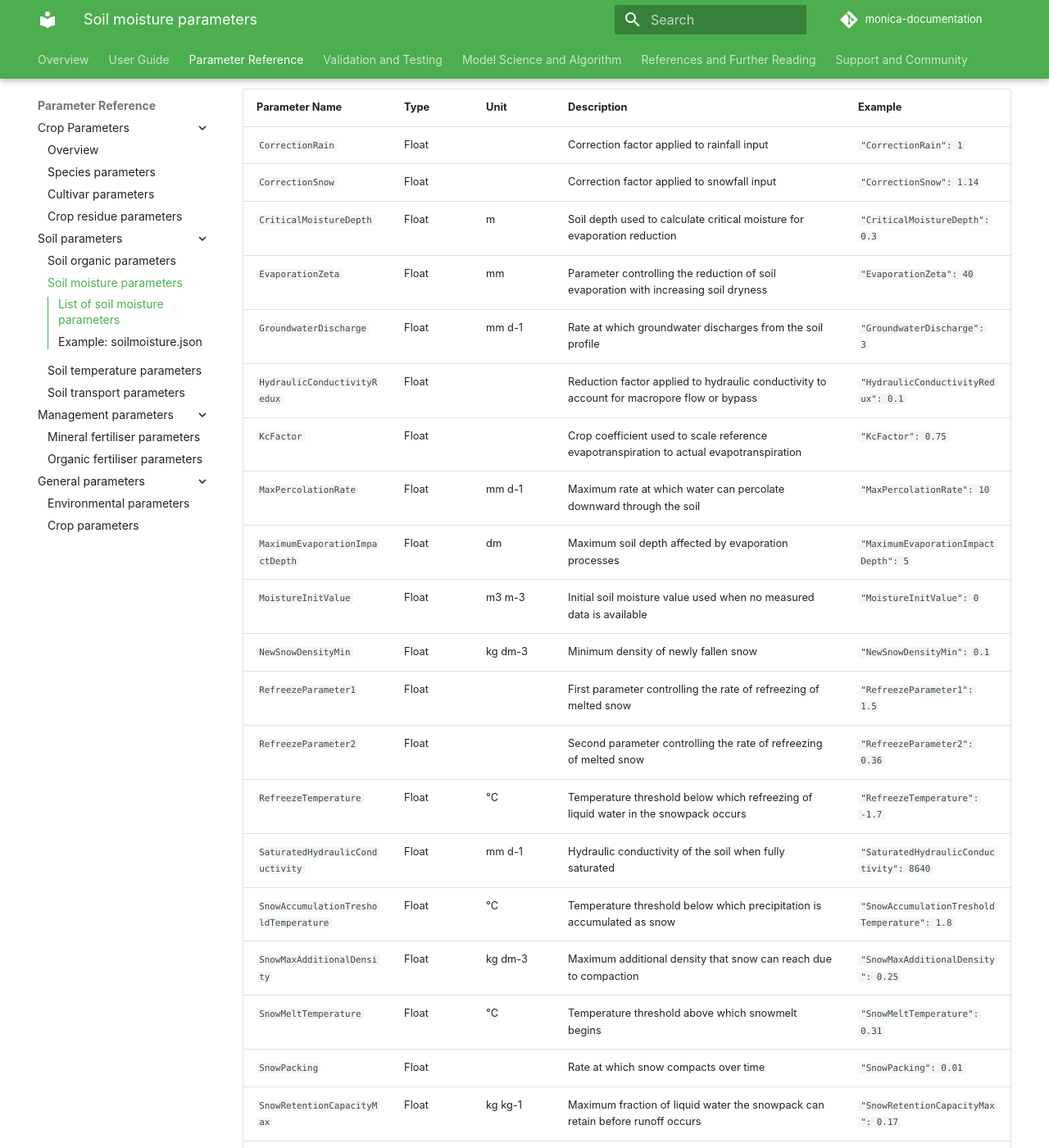
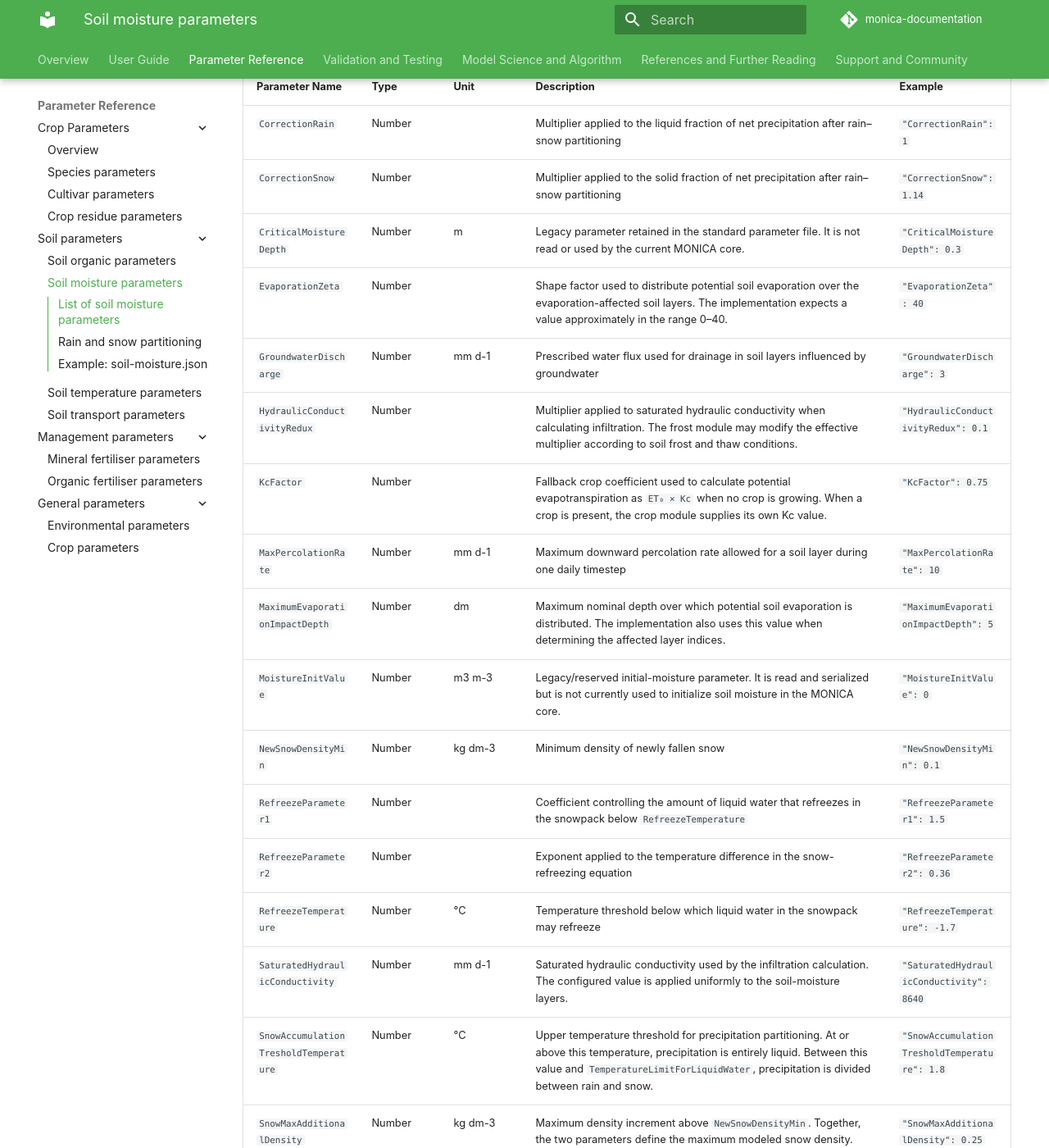
Before and after one commit to zalf-rpm/monica-documentation, an MkDocs documentation site: the page built from docs/parameters/soil_parameters/soil_moisture_parameters.md, in a window 1280 px wide and 1400 px high, scrolled down 313 px. Shown: the whole window at 82% size. Built offline with MkDocs 1.6.1 and Material for MkDocs 9.7.7, drawn with Linux system fonts in a browser that asks for light colours; comment, search, counter and statistics services are not loaded; some of the changed text lies outside the part shown.

Commit message:
Update soil moisture parameters

````diff
--- a/docs/parameters/soil_parameters/soil_moisture_parameters.md
+++ b/docs/parameters/soil_parameters/soil_moisture_parameters.md
@@ -1,45 +1,57 @@
 # Soil Moisture Parameters
 
-This section provides an overview of the key-value pairs in the `UserSoilMoistureParameters` JSON file used by MONICA. These parameters control how water movement, evaporation, snow dynamics, and hydraulic conductivity are simulated in the soil.
+This section documents the parameters in MONICA's `general/soil-moisture.json` file. They control infiltration, percolation, groundwater discharge, soil evaporation, precipitation partitioning, and snowpack processes.
 
 ---
 
 ## List of soil moisture parameters
 
-| Parameter Name                        | Type    | Unit     | Description                                                                                      | Example                                          |
-|---------------------------------------|---------|----------|--------------------------------------------------------------------------------------------------|--------------------------------------------------|
-| `CorrectionRain`                      | Float   |          | Correction factor applied to rainfall input                                                      | `"CorrectionRain": 1`                            |
-| `CorrectionSnow`                      | Float   |          | Correction factor applied to snowfall input                                                      | `"CorrectionSnow": 1.14`                         |
-| `CriticalMoistureDepth`               | Float   | m        | Soil depth used to calculate critical moisture for evaporation reduction                         | `"CriticalMoistureDepth": 0.3`                   |
-| `EvaporationZeta`                     | Float   | mm       | Parameter controlling the reduction of soil evaporation with increasing soil dryness             | `"EvaporationZeta": 40`                          |
-| `GroundwaterDischarge`                | Float   | mm d-1   | Rate at which groundwater discharges from the soil profile                                       | `"GroundwaterDischarge": 3`                      |
-| `HydraulicConductivityRedux`          | Float   |          | Reduction factor applied to hydraulic conductivity to account for macropore flow or bypass       | `"HydraulicConductivityRedux": 0.1`              |
-| `KcFactor`                            | Float   |          | Crop coefficient used to scale reference evapotranspiration to actual evapotranspiration         | `"KcFactor": 0.75`                               |
-| `MaxPercolationRate`                  | Float   | mm d-1   | Maximum rate at which water can percolate downward through the soil                              | `"MaxPercolationRate": 10`                       |
-| `MaximumEvaporationImpactDepth`       | Float   | dm       | Maximum soil depth affected by evaporation processes                                             | `"MaximumEvaporationImpactDepth": 5`             |
-| `MoistureInitValue`                   | Float   | m3 m-3   | Initial soil moisture value used when no measured data is available                              | `"MoistureInitValue": 0`                         |
-| `NewSnowDensityMin`                   | Float   | kg dm-3  | Minimum density of newly fallen snow                                                             | `"NewSnowDensityMin": 0.1`                       |
-| `RefreezeParameter1`                  | Float   |          | First parameter controlling the rate of refreezing of melted snow                               | `"RefreezeParameter1": 1.5`                      |
-| `RefreezeParameter2`                  | Float   |          | Second parameter controlling the rate of refreezing of melted snow                              | `"RefreezeParameter2": 0.36`                     |
-| `RefreezeTemperature`                 | Float   | °C       | Temperature threshold below which refreezing of liquid water in the snowpack occurs             | `"RefreezeTemperature": -1.7`                    |
-| `SaturatedHydraulicConductivity`      | Float   | mm d-1   | Hydraulic conductivity of the soil when fully saturated                                         | `"SaturatedHydraulicConductivity": 8640`         |
-| `SnowAccumulationTresholdTemperature` | Float   | °C       | Temperature threshold below which precipitation is accumulated as snow                          | `"SnowAccumulationTresholdTemperature": 1.8`     |
-| `SnowMaxAdditionalDensity`            | Float   | kg dm-3  | Maximum additional density that snow can reach due to compaction                                | `"SnowMaxAdditionalDensity": 0.25`               |
-| `SnowMeltTemperature`                 | Float   | °C       | Temperature threshold above which snowmelt begins                                               | `"SnowMeltTemperature": 0.31`                    |
-| `SnowPacking`                         | Float   |          | Rate at which snow compacts over time                                                           | `"SnowPacking": 0.01`                            |
-| `SnowRetentionCapacityMax`            | Float   | kg kg-1  | Maximum fraction of liquid water the snowpack can retain before runoff occurs                   | `"SnowRetentionCapacityMax": 0.17`               |
-| `SnowRetentionCapacityMin`            | Float   | kg kg-1  | Minimum fraction of liquid water retained in the snowpack                                       | `"SnowRetentionCapacityMin": 0.05`               |
-| `SurfaceRoughness`                    | Float   | m        | Surface roughness length used in aerodynamic resistance calculations for evaporation            | `"SurfaceRoughness": 0.02`                       |
-| `TemperatureLimitForLiquidWater`      | Float   | °C       | Temperature below which all water in the snowpack is considered frozen                          | `"TemperatureLimitForLiquidWater": -3`           |
-| `XSACriticalSoilMoisture`             | Float   | m3 m-3   | Critical soil moisture threshold used in the excess water and surface runoff calculation        | `"XSACriticalSoilMoisture": 0.1`                 |
-| `type`                                | String  |          | Declares that this JSON defines soil moisture parameters                                        | `"type": "UserSoilMoistureParameters"`           |
+| Parameter Name                        | Type   | Unit    | Description                                                                                                                                                                                                                          | Example                                      |
+|---------------------------------------|--------|---------|--------------------------------------------------------------------------------------------------------------------------------------------------------------------------------------------------------------------------------------|----------------------------------------------|
+| `CorrectionRain`                      | Number |         | Multiplier applied to the liquid fraction of net precipitation after rain–snow partitioning                                                                                                                                          | `"CorrectionRain": 1`                        |
+| `CorrectionSnow`                      | Number |         | Multiplier applied to the solid fraction of net precipitation after rain–snow partitioning                                                                                                                                           | `"CorrectionSnow": 1.14`                     |
+| `CriticalMoistureDepth`               | Number | m       | Legacy parameter retained in the standard parameter file. It is not read or used by the current MONICA core.                                                                                                                         | `"CriticalMoistureDepth": 0.3`               |
+| `EvaporationZeta`                     | Number |         | Shape factor used to distribute potential soil evaporation over the evaporation-affected soil layers. The implementation expects a value approximately in the range 0–40.                                                            | `"EvaporationZeta": 40`                      |
+| `GroundwaterDischarge`                | Number | mm d-1  | Prescribed water flux used for drainage in soil layers influenced by groundwater                                                                                                                                                     | `"GroundwaterDischarge": 3`                  |
+| `HydraulicConductivityRedux`          | Number |         | Multiplier applied to saturated hydraulic conductivity when calculating infiltration. The frost module may modify the effective multiplier according to soil frost and thaw conditions.                                              | `"HydraulicConductivityRedux": 0.1`          |
+| `KcFactor`                            | Number |         | Fallback crop coefficient used to calculate potential evapotranspiration as `ET₀ × Kc` when no crop is growing. When a crop is present, the crop module supplies its own Kc value.                                                   | `"KcFactor": 0.75`                           |
+| `MaxPercolationRate`                  | Number | mm d-1  | Maximum downward percolation rate allowed for a soil layer during one daily timestep                                                                                                                                                 | `"MaxPercolationRate": 10`                   |
+| `MaximumEvaporationImpactDepth`       | Number | dm      | Maximum nominal depth over which potential soil evaporation is distributed. The implementation also uses this value when determining the affected layer indices.                                                                     | `"MaximumEvaporationImpactDepth": 5`         |
+| `MoistureInitValue`                   | Number | m3 m-3  | Legacy/reserved initial-moisture parameter. It is read and serialized but is not currently used to initialize soil moisture in the MONICA core.                                                                                      | `"MoistureInitValue": 0`                     |
+| `NewSnowDensityMin`                   | Number | kg dm-3 | Minimum density of newly fallen snow                                                                                                                                                                                                 | `"NewSnowDensityMin": 0.1`                   |
+| `RefreezeParameter1`                  | Number |         | Coefficient controlling the amount of liquid water that refreezes in the snowpack below `RefreezeTemperature`                                                                                                                        | `"RefreezeParameter1": 1.5`                  |
+| `RefreezeParameter2`                  | Number |         | Exponent applied to the temperature difference in the snow-refreezing equation                                                                                                                                                       | `"RefreezeParameter2": 0.36`                 |
+| `RefreezeTemperature`                 | Number | °C      | Temperature threshold below which liquid water in the snowpack may refreeze                                                                                                                                                          | `"RefreezeTemperature": -1.7`                |
+| `SaturatedHydraulicConductivity`      | Number | mm d-1  | Saturated hydraulic conductivity used by the infiltration calculation. The configured value is applied uniformly to the soil-moisture layers.                                                                                        | `"SaturatedHydraulicConductivity": 8640`     |
+| `SnowAccumulationTresholdTemperature` | Number | °C      | Upper temperature threshold for precipitation partitioning. At or above this temperature, precipitation is entirely liquid. Between this value and `TemperatureLimitForLiquidWater`, precipitation is divided between rain and snow. | `"SnowAccumulationTresholdTemperature": 1.8` |
+| `SnowMaxAdditionalDensity`            | Number | kg dm-3 | Maximum density increment above `NewSnowDensityMin`. Together, the two parameters define the maximum modeled snow density.                                                                                                           | `"SnowMaxAdditionalDensity": 0.25`           |
+| `SnowMeltTemperature`                 | Number | °C      | Base temperature above which snowmelt can occur                                                                                                                                                                                      | `"SnowMeltTemperature": 0.31`                |
+| `SnowPacking`                         | Number |         | Fractional increase used when calculating daily compaction of the existing snowpack                                                                                                                                                  | `"SnowPacking": 0.01`                        |
+| `SnowRetentionCapacityMax`            | Number | kg kg-1 | Maximum fraction of snow water equivalent that the snowpack can retain as liquid water. Liquid water above the retention capacity is released from the snowpack.                                                                     | `"SnowRetentionCapacityMax": 0.17`           |
+| `SnowRetentionCapacityMin`            | Number | kg kg-1 | Minimum fraction of snow water equivalent that the snowpack can retain as liquid water                                                                                                                                               | `"SnowRetentionCapacityMin": 0.05`           |
+| `SurfaceRoughness`                    | Number | m       | Average amplitude of surface micro-elevations. It affects temporary surface-water storage and surface-runoff calculations.                                                                                                           | `"SurfaceRoughness": 0.02`                   |
+| `TemperatureLimitForLiquidWater`      | Number | °C      | Lower temperature threshold for precipitation partitioning. At or below this temperature, incoming precipitation is entirely snow.                                                                                                   | `"TemperatureLimitForLiquidWater": -3`       |
+| `XSACriticalSoilMoisture`             | Number |         | Calibration factor used by the THESEUS soil-evaporation reduction method when calculating critical soil moisture under crop cover                                                                                                    | `"XSACriticalSoilMoisture": 0.1`             |
+| `type`                                | String |         | Declares that this JSON defines soil moisture parameters                                                                                                                                                                             | `"type": "UserSoilMoistureParameters"`       |
 
 !!! note
     All parameters apply globally to the soil profile unless otherwise specified. These values are typically set in the `general/soilmoisture.json` file within the `monica-parameters` repository.
 
 ---
 
-## Example: `soilmoisture.json`
+## Rain and snow partitioning
+
+MONICA divides net precipitation into liquid and soil fractions using two temperature thresholds:
+
+1. At or above `SnowAccumulationTresholdTemperature`, all precipitation is treated as rain.
+2. At or below `TemperatureLimitForLiquidWater`, all precipitation is treated as snow.
+3. Between the two thresholds, precipitation is divided linearly between rain and snow.
+
+The resulting liquid and solid fractions are multiplied by `CorrectionRain` and `CorrectionSnow`, respectively.
+
+---
+
+## Example: `soil-moisture.json`
 
 ```json
 {
````
